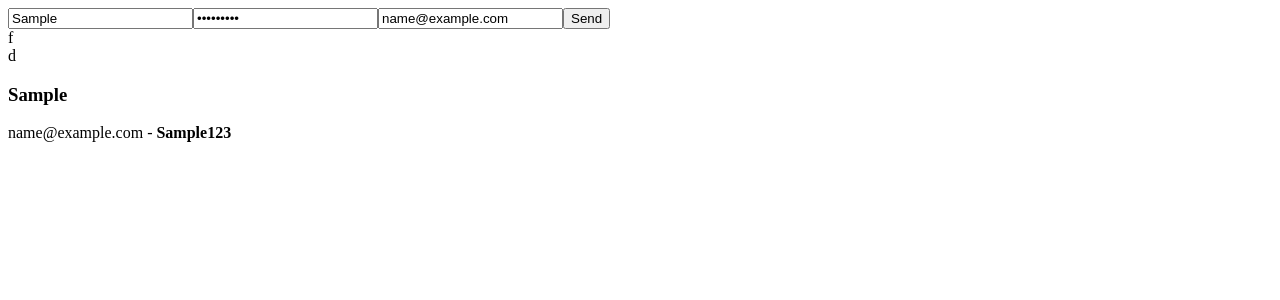
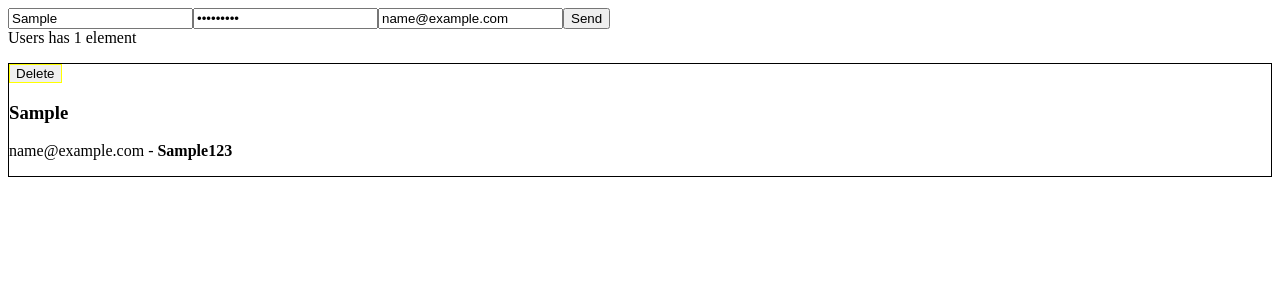
Before and after one commit to panchenko-maxim/itProger_Vue_les, a Vue app: page / in a window 1280 px wide. Both pictures are taken after typing "Sample", "Sample123", "name@example.com" into the empty fields and a click on the button "Send". Shown: the top 300 px of the page. Built offline with nearby package versions, Linux system fonts and the light colour scheme.

Commit message:
end 5 lesson - components

```diff
--- a/src/App.vue
+++ b/src/App.vue
@@ -3,20 +3,28 @@
   <input type="password" v-model="userPass" placeholder="Password">
   <input type="email" v-model="userEmail" placeholder="Email">
   <button @click="sendData()">Send</button>
-  <div v-for="el in ['f', 'd']">{{ el }}</div>
+
   <div v-if="users.length == 0">
     We dont have users
   </div>
 
+  <div v-else-if="users.length == 1">
+    Users has 1 element
+  </div>
+  <div v-else>
+    Has more users
+  </div>
+
   <p className="error">{{ error }}</p>
-  <div v-for="(el, index) in users" :key="index">
-    <h3>{{ el.name }}</h3>
-    <p>{{ el.email }} - <b>{{ el.pass }}</b></p>
-  </div>
+ <User v-for="(el, index) in users" :key="index" :user="el" :index="index" :deleteUser="deleteUser" />
 </template>
 
 <script>
+import User from './components/User.vue';
+
 export default {
+  components: { User },
+
   data() {
     return {
       users: [],
@@ -46,6 +54,10 @@
         pass: this.userPass,
         email: this.userEmail
       })
+    },
+    deleteUser(index) {
+      this.users.splice(index, 1);
+      alert('hi')
     }
   }
 }
--- /dev/null
+++ b/src/components/User.vue
@@ -0,0 +1,36 @@
+<template>
+    <div className="user">
+        <button @click="deleteUser(index)">Delete</button>
+        <h3>{{ user.name }}</h3>
+        <p>{{ user.email }} - <b>{{ user.pass }}</b></p>
+    </div>
+</template>
+
+<script>
+export default {
+    props: {
+        user: {
+            type: Object,
+            required: true
+        },
+        index: {
+            type: Number,
+            required: true
+        },
+        deleteUser: {
+            type: Function,
+            required: true
+        }
+    }
+}
+</script>
+
+<style scoped>
+.user {
+    border: 1px solid black;
+}
+
+button {
+    border: 1px solid yellow;
+}
+</style>
```
